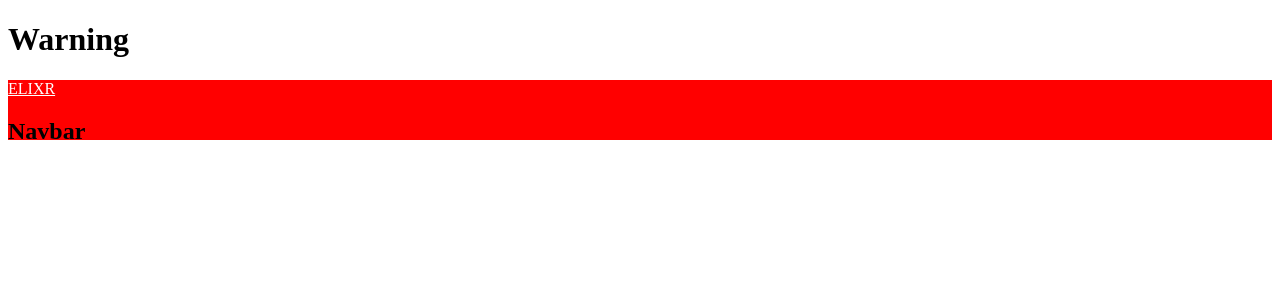
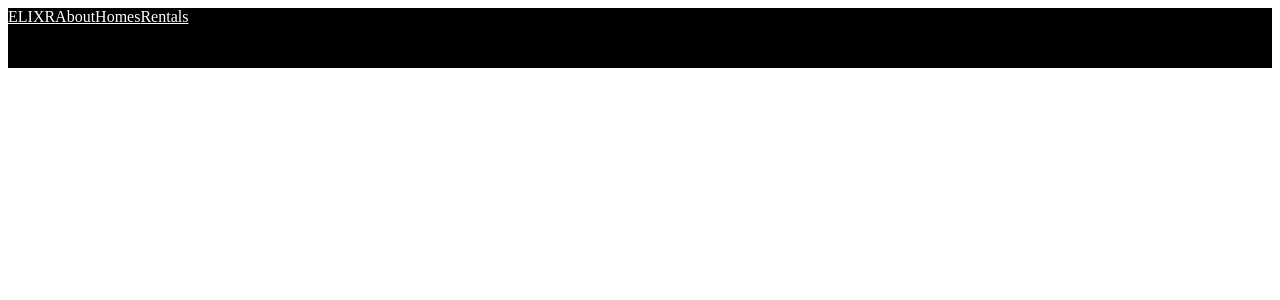
Before and after one commit to bataevoff/house-agency, a React (Create React App) app: page / in a window 1280 px wide. Shown: the top 300 px of the page. Built offline with nearby package versions, Linux system fonts and the light colour scheme.

Commit message:
added styled-components and some styles for Navbar

```diff
--- a/src/App.js
+++ b/src/App.js
@@ -3,7 +3,6 @@ import Navbar from './components/Navbar';
 function App() {
   return (
     <>
-      <h1>Warning</h1>
       <Navbar />
     </>
   );
--- a/src/components/Navbar.js
+++ b/src/components/Navbar.js
@@ -1,10 +1,12 @@
 import React from 'react';
 import styled from 'styled-components';
 import { Link } from 'react-router-dom'
+import { menuData } from '../data/MenuData';
 
 const Nav = styled.nav`
   height: 60px;
-  background-color: red;
+  background-color: #000;
+  display: flex;
 `
 
 const Logo = styled(Link)`
@@ -19,12 +21,21 @@ const NavMenu = styled.div`
 
 `
 
+const NavMenuLinks = styled(Link)`
+  color: #fff;
+`
+
 const Navbar = () => {
   return (
     <Nav>
-      <Logo>ELIXR</Logo>
+      <Logo to='/'>ELIXR</Logo>
       <MenuBars />
       <NavMenu>
+        {menuData.map((item, index) => (
+          <NavMenuLinks to={item.link} key={index}>
+            {item.title}
+          </NavMenuLinks>
+        ))}
       </NavMenu>
       <h1>Navbar</h1>
     </Nav>
--- /dev/null
+++ b/src/data/MenuData.js
@@ -0,0 +1,5 @@
+export const menuData = [
+  { title: 'About', link: '/about' },
+  { title: 'Homes', link: '/homes' },
+  { title: 'Rentals', link: '/rentals' },
+]
```
